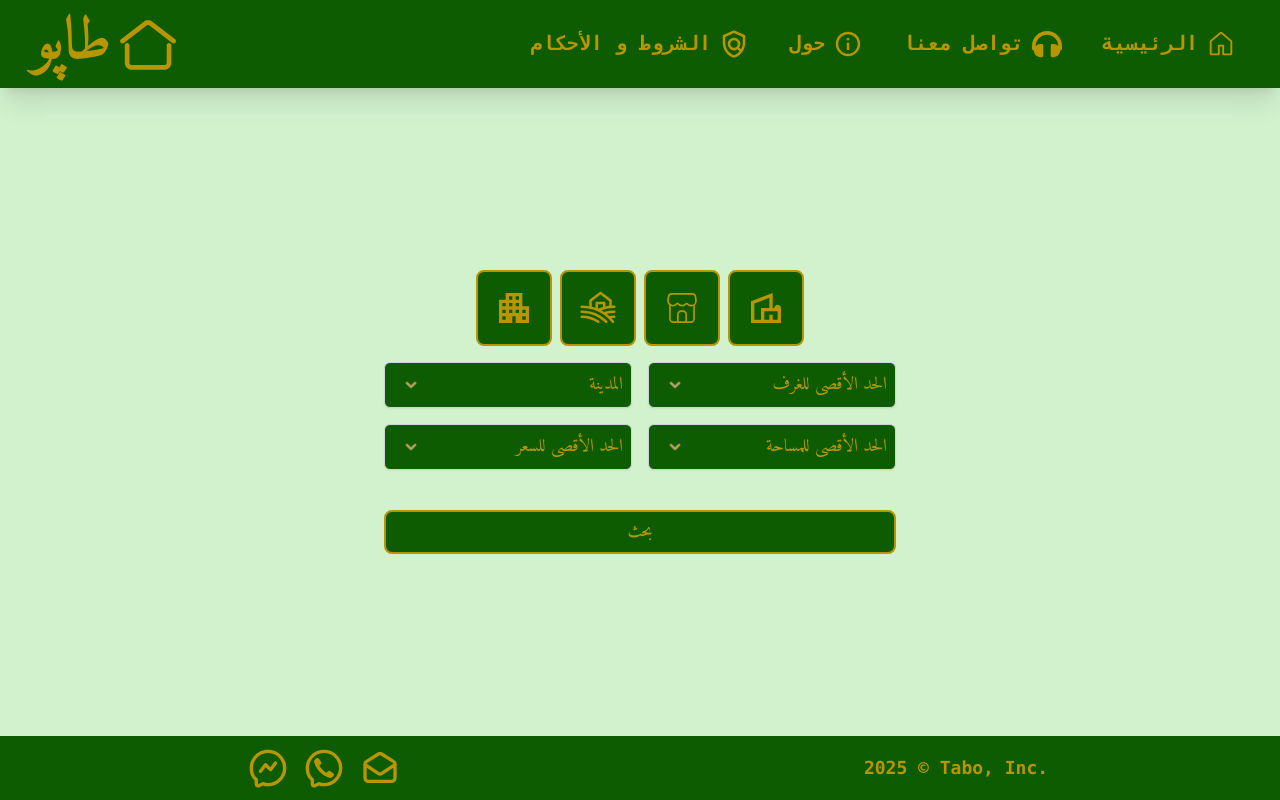
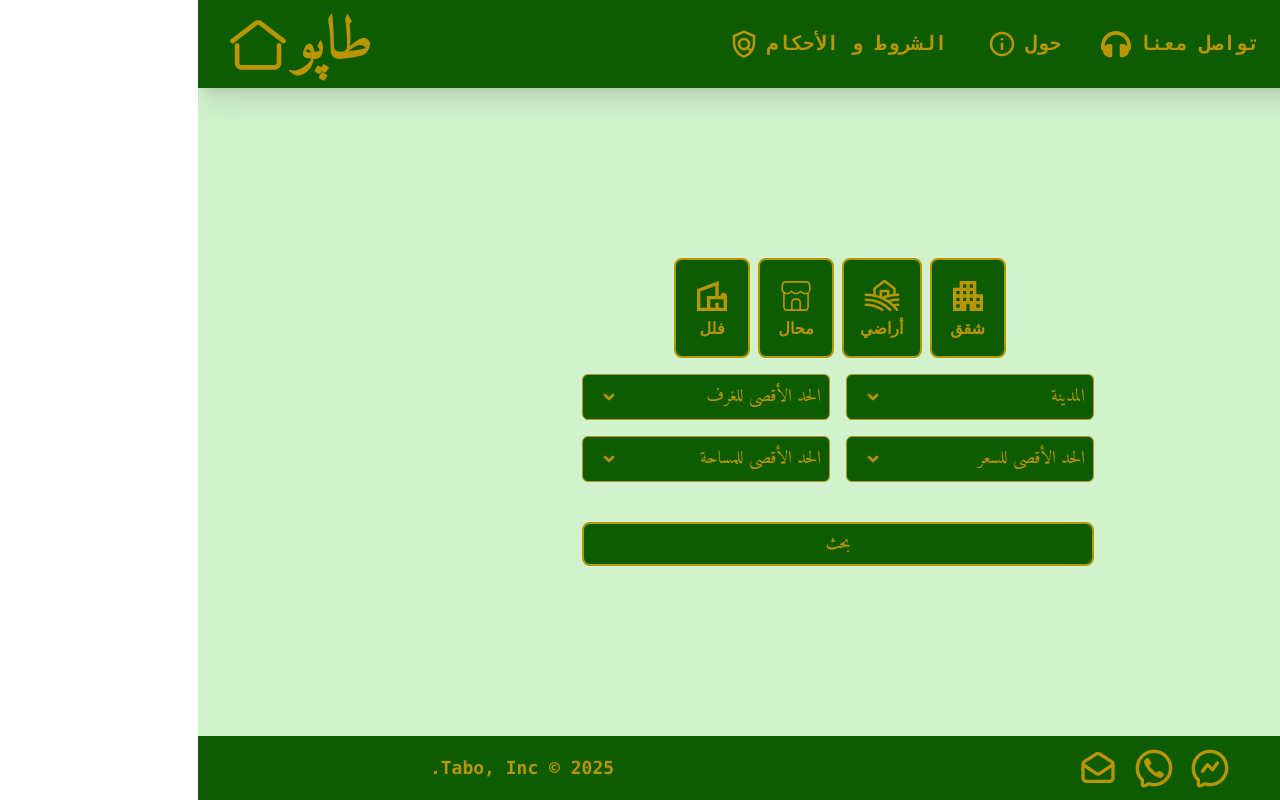
Before and after one commit to Ghayth-Sabeaallil/tabo, a React (Vite) app: page / in a window 1280 px wide. Built offline with nearby package versions, Linux system fonts and the light colour scheme; a web font is replaced by a local one.

Commit message:
fix the dir rtl

```diff
--- a/index.html
+++ b/index.html
@@ -1,5 +1,5 @@
 <!DOCTYPE html>
-<html lang="en">
+<html lang="en" dir="rtl">
   <head>
     <meta charset="UTF-8" />
     <link rel="icon" type="image/svg+xml" href="/logo.svg" />
--- a/src/Components/DropDownMenu.tsx
+++ b/src/Components/DropDownMenu.tsx
@@ -21,14 +21,15 @@ const DropDownMenu: React.FC<DropDownMenuProps> = ({ options, onSelect, placeHol
     };
 
     return (
-        <div className="relative inline-block text-right font-extrabold text-xl">
+        <div className="relative inline-block font-extrabold text-xl">
             {/* Dropdown Button */}
             <button
                 onClick={toggleMenu}
-                className="flex justify-between items-center w-full p-2 text-lg font-bold font-medium bg-[#0D5C02] border border-gray-300 rounded-md shadow-sm hover:bg-[#37822c] focus:outline-none focus:ring-2 focus:ring-indigo-500 focus:border-indigo-500 gap-2 text-[#BA9503] font-Amiri"
+                className="flex justify-between items-center w-full p-2 text-lg font-bold font-medium bg-[#0D5C02] border border-[#BA9503] rounded-md hover:bg-[#37822c] text-[#BA9503] font-Amiri"
             >
+                {selectedOption || placeHolder}
                 <svg
-                    className="w-5 h-5 ml-2 -mr-1 text-gray-400"
+                    className="w-5 h-5 ml-2 -mr-1"
                     xmlns="http://www.w3.org/2000/svg"
                     viewBox="0 0 20 20"
                     fill="currentColor"
@@ -40,12 +41,11 @@ const DropDownMenu: React.FC<DropDownMenuProps> = ({ options, onSelect, placeHol
                         stroke="#BA9503"
                     />
                 </svg>
-                {selectedOption || placeHolder}
             </button>
 
             {/* Dropdown Options */}
             {isOpen && (
-                <ul className="absolute z-10 w-full mt-2 bg-white border border-gray-300 rounded-md shadow-lg overflow-y-auto h-40">
+                <ul className="absolute z-10 w-full mt-2 bg-white border border-[#BA9503] rounded-md shadow-lg overflow-y-auto h-40">
                     {options.map((option, index) => (
                         <li
                             key={index}
--- a/src/Components/Header.tsx
+++ b/src/Components/Header.tsx
@@ -11,19 +11,17 @@ const Header = () => {
         <nav className="text-black font-bold shadow-xl bg-[#0D5C02] relative z-50 ">
             <div className="max-w-7xl mx-auto px-4 sm:px-6 lg:px-8 p-3">
                 <div className="flex justify-between items-center h-16">
-                    <div className="flex-shrink-0">
-                        <a className="flex gap-2 justify-between items-center font-Amiri text-[#BA9503] text-6xl" href="/">طاپو <img className="w-14 h-14" src="./logo.svg" alt="logo" /></a>
-                    </div>
 
                     {/* Desktop Menu */}
                     <div className="hidden md:flex gap-4">
-                        <Link to={"/privacyPolicy"}><div className="text-xl font-mono cursor-pointer p-3 text-[#BA9503] border-black font-bold duration-500 hover:scale-125 hover:font-extrabold flex gap-2">الشروط و الأحكام<MdOutlinePolicy size={30} /></div></Link>
-                        <Link to={"/about"}><div className="text-xl font-mono cursor-pointer p-3 text-[#BA9503] border-black font-bold duration-500 hover:scale-125 hover:font-extrabold flex gap-2">حول<IoMdInformationCircleOutline size={30} /></div></Link>
-                        <Link to={"/contact"}><div className="text-xl font-mono cursor-pointer p-3 text-[#BA9503] border-black font-bold duration-500 hover:scale-125 hover:font-extrabold flex gap-2">تواصل معنا<FaHeadphones size={30} /></div></Link>
                         <Link to={"/"}>
                             <div className="text-xl font-mono cursor-pointer p-3 text-[#BA9503] border-black font-bold duration-500 hover:scale-125 hover:font-extrabold flex gap-2">الرئيسية<GoHome size={30} /></div>
                         </Link>
+                        <Link to={"/contact"}><div className="text-xl font-mono cursor-pointer p-3 text-[#BA9503] border-black font-bold duration-500 hover:scale-125 hover:font-extrabold flex gap-2">تواصل معنا<FaHeadphones size={30} /></div></Link>
+                        <Link to={"/about"}><div className="text-xl font-mono cursor-pointer p-3 text-[#BA9503] border-black font-bold duration-500 hover:scale-125 hover:font-extrabold flex gap-2">حول<IoMdInformationCircleOutline size={30} /></div></Link>
+                        <Link to={"/privacyPolicy"}><div className="text-xl font-mono cursor-pointer p-3 text-[#BA9503] border-black font-bold duration-500 hover:scale-125 hover:font-extrabold flex gap-2">الشروط و الأحكام<MdOutlinePolicy size={30} /></div></Link>
                     </div>
+
 
                     {/* Mobile Menu Button */}
                     <div className="flex md:hidden">
@@ -47,12 +45,15 @@ const Header = () => {
                             </svg>
                         </button>
                     </div>
+                    <div className="flex-shrink-0">
+                        <a className="flex gap-2 justify-between items-center font-Amiri text-[#BA9503] text-6xl" href="/">طاپو <img className="w-14 h-14" src="./logo.svg" alt="logo" /></a>
+                    </div>
                 </div>
             </div>
 
             {/* Mobile Menu */}
             {(isMobileMenuOpen && window.innerWidth < 768) && (
-                <div className="w-screen absolute text-right z-50 flex flex-col items-end bg-[#0D5C02] pr-4">
+                <div className="w-screen absolute z-50 flex flex-col items-start bg-[#0D5C02] pr-4">
                     <Link to={"/"}><div className="text-xl font-mono cursor-pointer p-3 text-[#BA9503] font-bold duration-500 flex gap-2 hover:scale-125">الرئيسية<GoHome size={30} /> </div></Link>
                     <Link to={"/contact"}><div className="text-xl font-mono cursor-pointer p-3 text-[#BA9503] font-bold duration-500 flex gap-2 hover:scale-125">تواصل معنا<FaHeadphones size={30} /></div></Link>
                     <Link to={"/about"}><div className="text-xl font-mono cursor-pointer p-3 text-[#BA9503] font-bold duration-500 flex gap-2 hover:scale-125">حول<IoMdInformationCircleOutline size={30} /></div></Link>
--- a/src/Components/MainFilter.tsx
+++ b/src/Components/MainFilter.tsx
@@ -23,12 +23,12 @@ function MainFilter() {
         <div className="flex flex-col justify-center items-center h-full bg-[#d2f2ce] gap-4">
             <div className="grid grid-cols-2 sm:grid-cols-2 md:grid-cols-2 gap-2">
                 <div className="flex flex-col sm:flex-col md:flex-row gap-2">
-                    <div className="bg-[#0D5C02] p-4 rounded-lg hover:bg-[#37822c] border-2 border-[#BA9503] cursor-pointer"><MdApartment size={40} color="#BA9503" /></div>
-                    <div className="bg-[#0D5C02] p-4 rounded-lg hover:bg-[#37822c] border-2 border-[#BA9503] cursor-pointer"><PiFarm size={40} color="#BA9503" /></div>
+                    <div className="bg-[#0D5C02] p-4 rounded-lg hover:bg-[#37822c] border-2 border-[#BA9503] cursor-pointer flex flex-col justify-center items-center text-[#BA9503] font-semibold"><MdApartment size={40} color="#BA9503" />شقق</div>
+                    <div className="bg-[#0D5C02] p-4 rounded-lg hover:bg-[#37822c] border-2 border-[#BA9503] cursor-pointer flex flex-col justify-center items-center text-[#BA9503] font-semibold"><PiFarm size={40} color="#BA9503" />أراضي</div>
                 </div>
                 <div className="flex flex-col sm:flex-col md:flex-row gap-2">
-                    <div className="bg-[#0D5C02] p-4 rounded-lg hover:bg-[#37822c] border-2 border-[#BA9503] cursor-pointer"><CiShop size={40} color="#BA9503" /></div>
-                    <div className="bg-[#0D5C02] p-4 rounded-lg hover:bg-[#37822c] border-2 border-[#BA9503] cursor-pointer"><MdOutlineVilla size={40} color="#BA9503" /></div></div>
+                    <div className="bg-[#0D5C02] p-4 rounded-lg hover:bg-[#37822c] border-2 border-[#BA9503] cursor-pointer flex flex-col justify-center items-center text-[#BA9503] font-semibold"><CiShop size={40} color="#BA9503" />محال</div>
+                    <div className="bg-[#0D5C02] p-4 rounded-lg hover:bg-[#37822c] border-2 border-[#BA9503] cursor-pointer flex flex-col justify-center items-center text-[#BA9503] font-semibold"><MdOutlineVilla size={40} color="#BA9503" />فلل</div></div>
             </div>
             <div className="flex flex-col gap-10 w-3/5 sm:w-2/5 md:w-2/5">
                 <div className="grid grid-cols-1 sm:grid-cols-1 md:grid-cols-2 gap-4 justify-center items-center">
```
